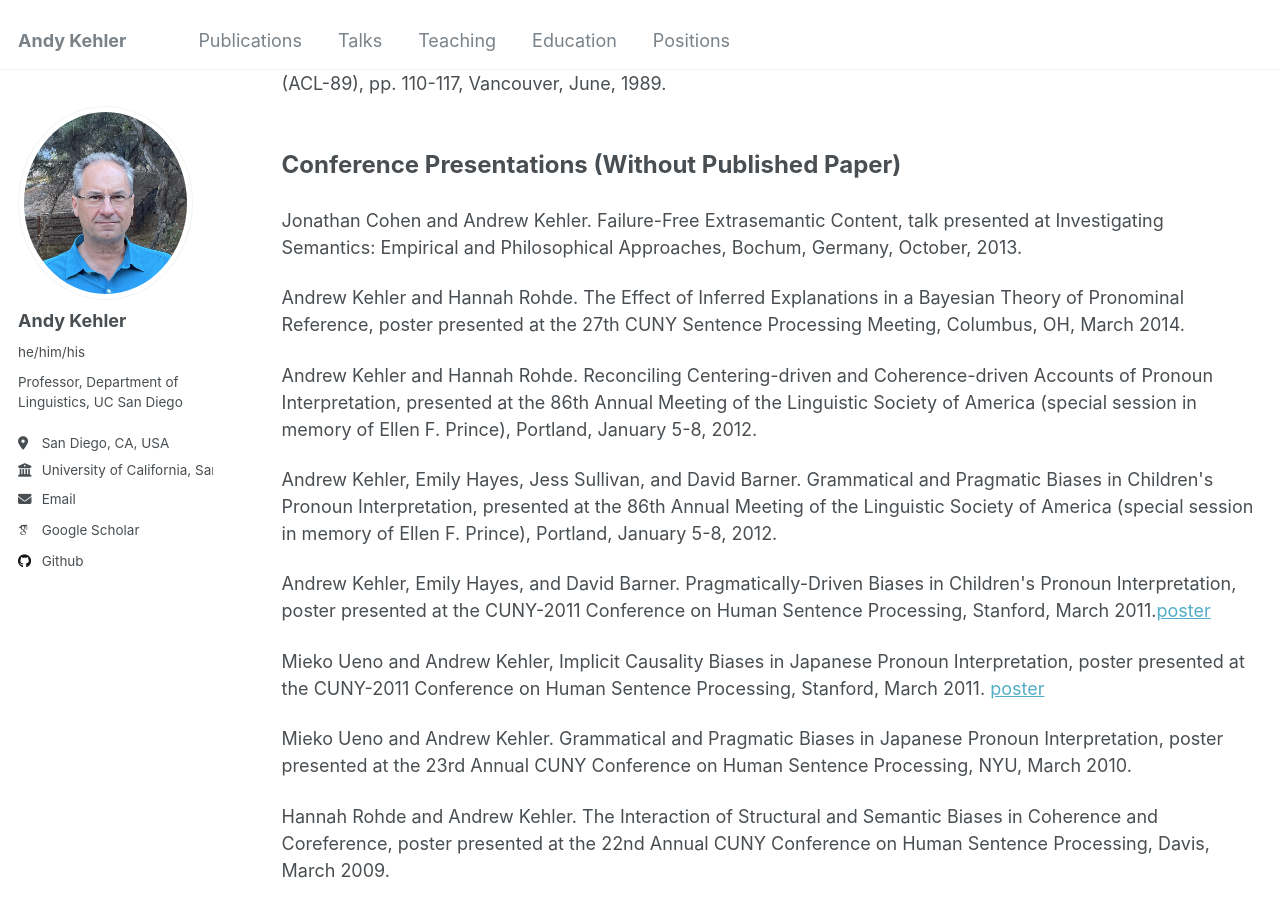
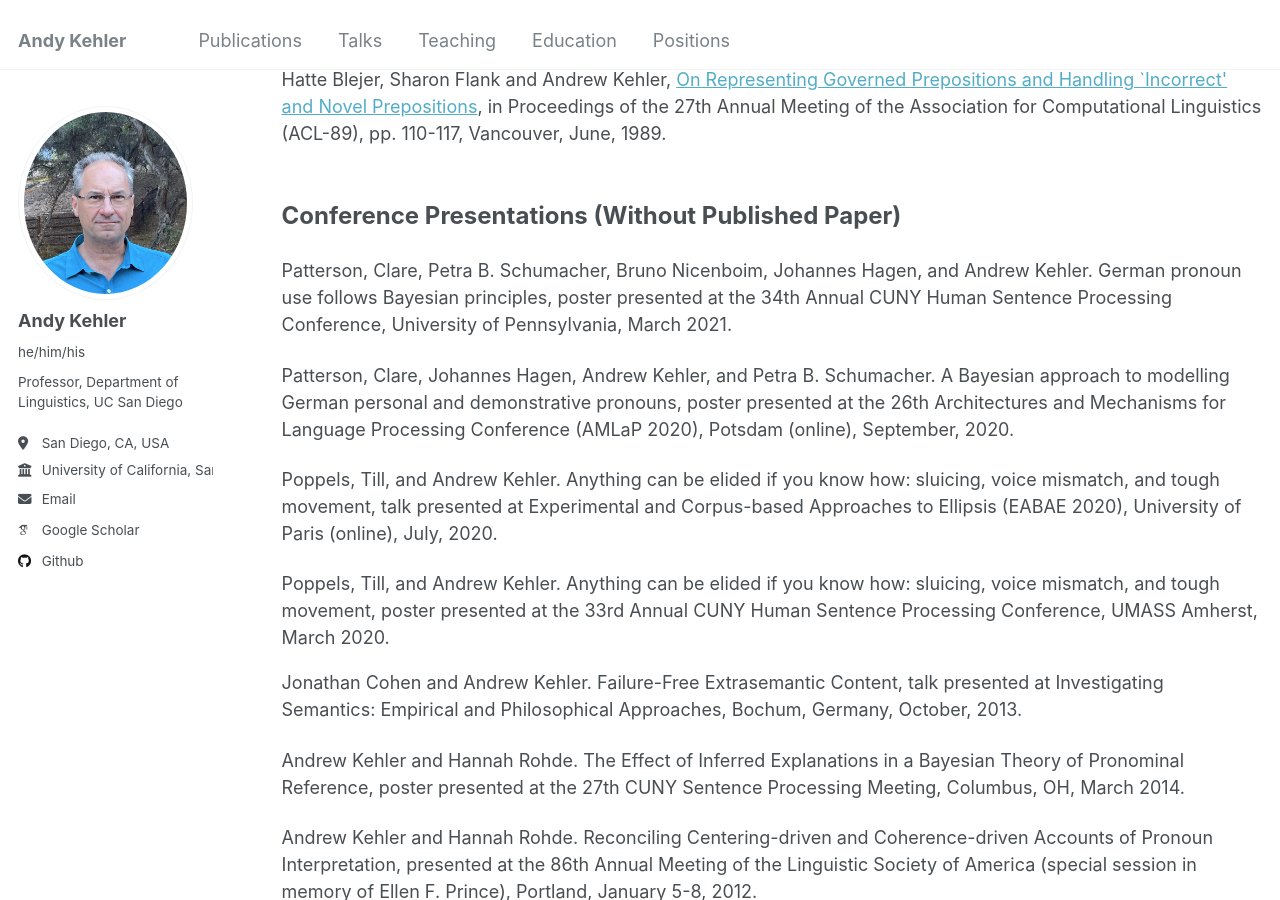
Before and after one commit to akehler/akehler.github.io, a Jekyll site: the page built from _pages/publications.html, in a window 1280 px wide and 900 px high, scrolled down 6846 px. Built offline with Jekyll 4.4.1, drawn with Linux system fonts in a browser that asks for light colours; some web fonts are replaced.

Commit message:
Update publications.html

```diff
--- a/_pages/publications.html
+++ b/_pages/publications.html
@@ -4,7 +4,9 @@ title: "Publications"
 permalink: /publications/
 author_profile: true
 ---
-
+<p>
+Under construction!
+</p>
 <hr>
 
 {% if site.author.googlescholar %}
@@ -527,6 +529,22 @@ June, 1989.
           <p><br>
          <strong><font size="5">Conference Presentations (Without Published Paper)</font></strong></p>
 
+<p></p>Patterson, Clare, Petra B. Schumacher, Bruno Nicenboim, Johannes Hagen, and Andrew Kehler.
+German pronoun use follows Bayesian principles, poster presented at the 34th Annual CUNY Human Sentence
+Processing Conference, University of Pennsylvania, March 2021.
+
+<p></p>Patterson, Clare, Johannes Hagen, Andrew Kehler, and Petra B. Schumacher.  A Bayesian approach to modelling German
+personal and demonstrative pronouns, poster presented at the 26th Architectures and Mechanisms for
+Language Processing Conference (AMLaP 2020), Potsdam (online), September, 2020.
+
+<p></p>Poppels, Till, and Andrew Kehler.  Anything can be elided if you know how: sluicing, voice mismatch, and tough movement,
+talk presented at Experimental and Corpus-based Approaches to Ellipsis (EABAE 2020), University of Paris (online), July, 2020.
+
+<p></p>Poppels, Till, and Andrew Kehler.  Anything can be elided if you know how: sluicing, voice mismatch, and tough movement,
+poster presented at the 33rd Annual CUNY Human Sentence Processing Conference, UMASS Amherst, March 2020.
+
+
+
 <p>Jonathan Cohen and Andrew Kehler. Failure-Free
 Extrasemantic Content, talk presented at Investigating Semantics:
 Empirical and Philosophical Approaches, Bochum, Germany, October,
```
